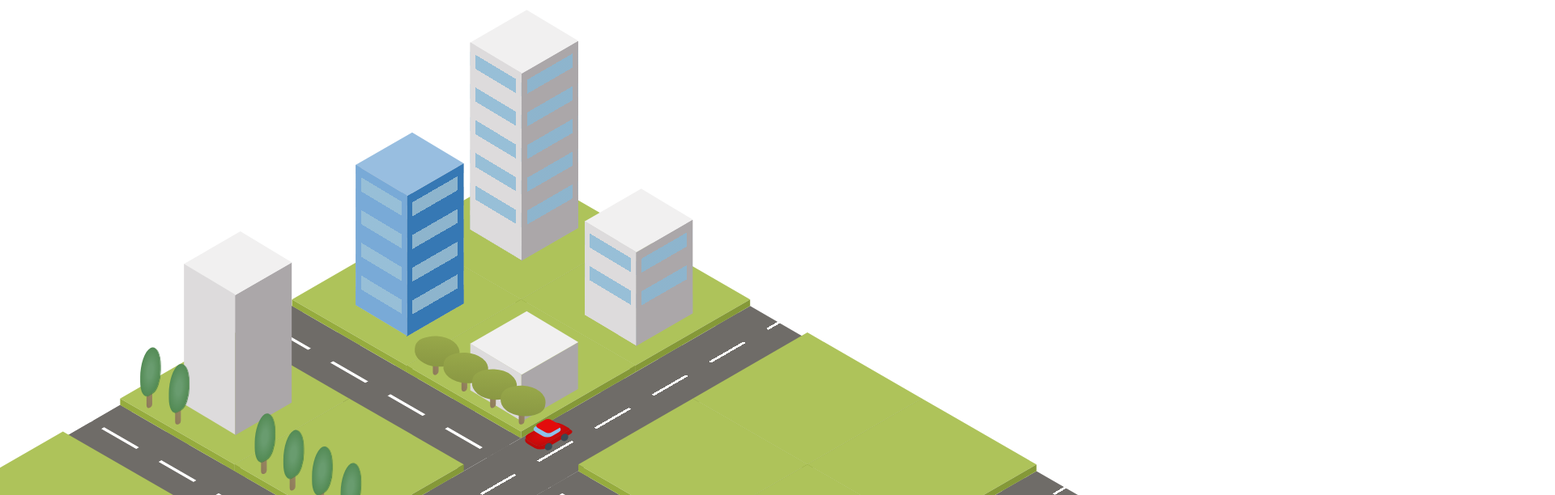
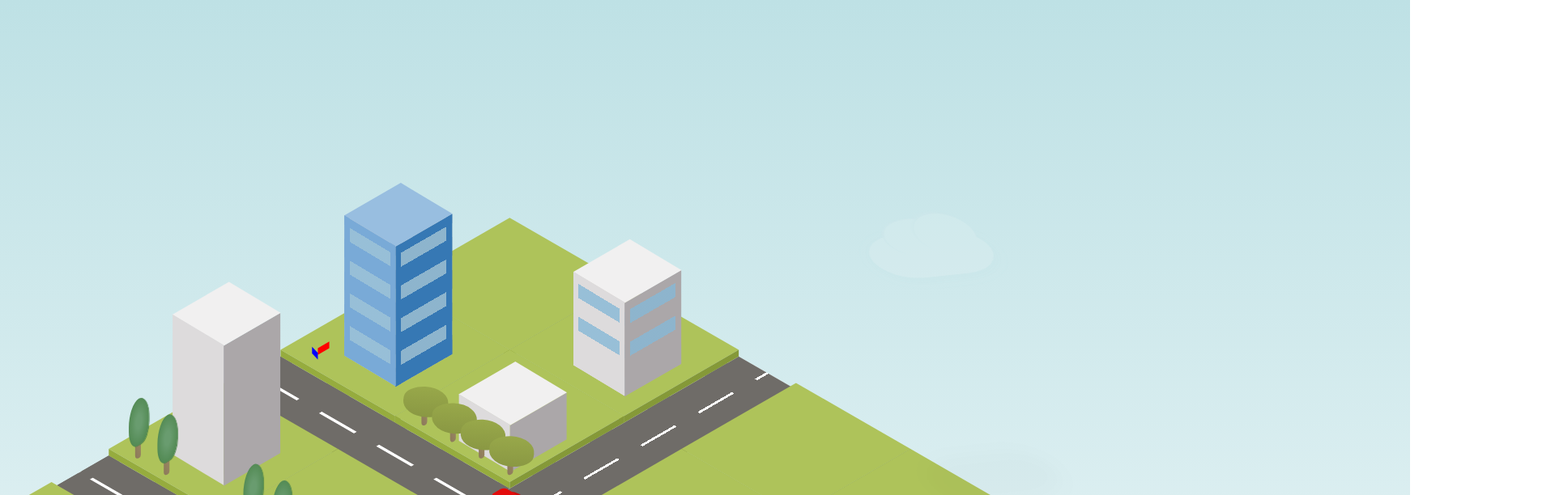
Before and after one commit to s12bt/csscity, a plain HTML site: page index.html in a window 1280 px wide. Shown: the top 612 px of the page at 81% size, 1920 px wide, since content can reach past the window. Drawn offline with Linux system fonts and the light colour scheme.

Commit message:
add cloud

```diff
--- a/index.html
+++ b/index.html
@@ -7,15 +7,18 @@
 </head>
 <body>
 
+<div class="sky">
+  <div class="cloud move"></div>
+  <div class="cloud move"></div>
+</div>
+
 <div class="city">
-
   <div class="area">
     <div class="block wide2">
-      <div class="address">
-        <div class="bill height400 colorWhite"></div>
-      </div>
+      <div class="address"></div>
       <div class="address">
         <div class="bill height300 colorBlue"></div>
+        <div class="busStop"></div>
       </div>
       <div class="address">
         <div class="bill height200 colorWhite"></div>
@@ -80,9 +83,7 @@
 
   <div class="avenue">
     <div class="car blue toEast run"></div>
-    <div class="car green toWest run"></div>
   </div>
-  <div class="avenue"></div>
 
   <div class="area">
     <div class="block wide2">
--- a/scss/_layers.scss
+++ b/scss/_layers.scss
@@ -16,7 +16,11 @@ $layers: (
     leaves: 2,
     trunk: 1
   ),
-  car: 500
+  car: 500,
+  sky: (
+    base: 1000,
+    cloud: 1000
+  )
 );
 
 @function map-deep-get($map, $keys) {
--- a/scss/_mixin.scss
+++ b/scss/_mixin.scss
@@ -2,7 +2,6 @@
   transform: rotate(-30deg)
   skew(30deg)
   scale(0.8165, 0.7071)
-  translate(100px, 100px);
 }
 
 @mixin defaultGroundBase($groundColor: $grassColor) {
--- a/scss/_variables.scss
+++ b/scss/_variables.scss
@@ -2,7 +2,8 @@ $squareSize: 200px; //@ToDo cant`t change building
 $squareDepth: 10px;
 $streetWidth: 100px;
 
-
+$skyColor: #BEE1E5;
+$cloudColor: #FFF;
 $grassColor: #AEC35A;
 
 $streetBaseColor: #6F6C68;
--- /dev/null
+++ b/scss/components/_sky.scss
@@ -0,0 +1,89 @@
+.sky {
+  position: fixed;
+  z-index: layer-get("sky" "base");
+  width: 100vw;
+  height: 100%;
+}
+
+
+.cloud {
+  transform: rotate(-6deg) skew(30deg) scale(0.8165, 0.7071);
+  position: absolute;
+  z-index: layer-get("sky" "cloud");
+  top: 0;
+  right: 0;
+  width: 180px;
+  height: 80px;
+  background-color: $cloudColor;
+  border-radius: 100px / 70px;
+  box-shadow:
+    0 5px 15px 1px transparentize(darken($skyColor, 20%), 1 - 0.2),
+    -140px 400px 20px 5px transparentize(#000, 1 - 0.1);
+  opacity: 0.8;
+
+  &:before {
+    content: "";
+    position: absolute;
+    width: 100px;
+    height: 70px;
+    left: 40px;
+    top: -25px;
+    border-radius: 50%;
+    background-color: #FFF;
+    box-shadow: -4px -1px 2px -1px #E2EBF0;
+  }
+
+  &:after {
+    content: "";
+    position: absolute;
+    width: 85px;
+    height: 75px;
+    right: 7px;
+    top: -30px;
+    background-color: #FFF;
+    border-radius: 50%;
+    box-shadow: -4px -3px 5px -1px #E2EBF0;
+  }
+
+  @for $cloudBase from 1 through 10 {
+    &:nth-of-type(#{$cloudBase}) {
+      top: random(100) + 200*$cloudBase + px;
+    }
+  }
+
+
+  /* animation */
+  &.move {
+    opacity: 0;
+    animation-name: cloudMove;
+    animation-duration: 30s;
+    animation-direction: normal;
+    animation-iteration-count: infinite;
+    animation-timing-function: linear;
+
+
+    @for $cloudAni from 1 through 10 {
+      &:nth-of-type(#{$cloudAni}) {
+        animation-duration: 30 + random(20) + s;
+        animation-delay: random(10) + s;
+      }
+    }
+  }
+
+
+  @keyframes cloudMove {
+    0% {
+      right: 0%;
+      opacity: 0;
+    }
+
+    20% {
+      opacity: 0.8;
+    }
+
+    100% {
+      right: 100%;
+      opacity: 0;
+    }
+  }
+}
--- a/scss/style.scss
+++ b/scss/style.scss
@@ -1,6 +1,7 @@
 @import "variables";
 @import "mixin";
 @import "layers";
+@import "components/sky";
 @import "components/land";
 @import "components/road";
 @import "components/building";
@@ -9,10 +10,43 @@
 
 * {
   box-sizing: border-box;
+  margin: 0;
+  padding: 0;
 }
+
+
+body {
+  background: linear-gradient(to bottom, $skyColor, lighten($skyColor, 100%));
+}
+
 
 .city {
   @include transformIsometric;
+  position: relative;
+  left: 100px;
+  top: 100px;
+
   display: inline-block;
   z-index: layer-get("base");
 }
+
+.busStop {
+  position: relative;
+  left: 30px;
+  top: 30px;
+  width: 20px;
+  height: 10px;
+  background-color: red;
+  transform: skew(-45deg);
+
+  &:after {
+    content: "";
+    position: absolute;
+    left: -10px;
+    width: 10px;
+    height: 10px;
+    background-color: blue;
+    transform: skewY(55deg);
+  }
+
+}
```
Also changed, not shown: sample.html (added, +48 -0 lines), scss/style.css, 1 other file.
